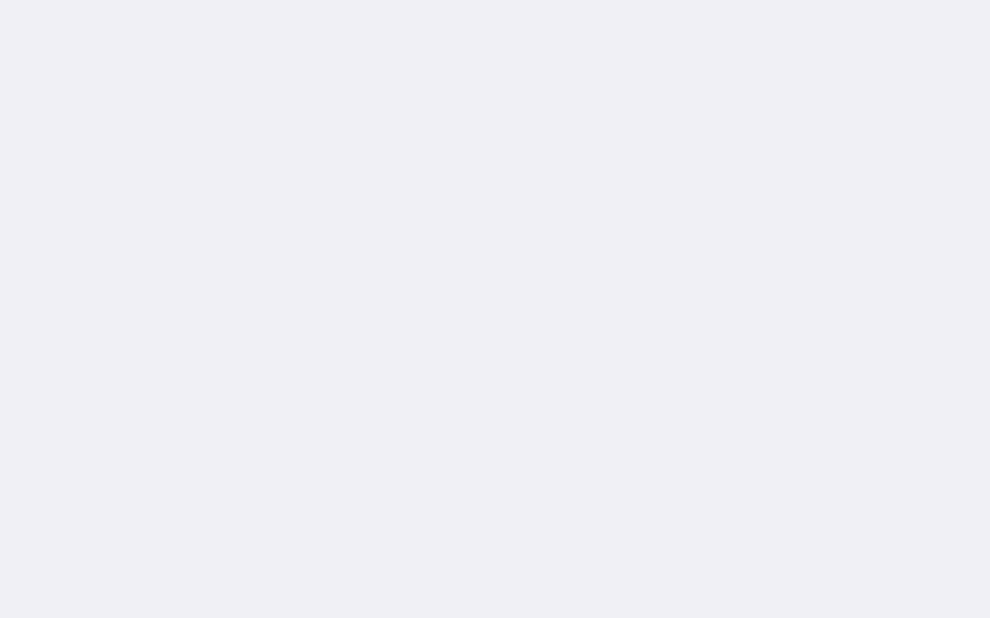
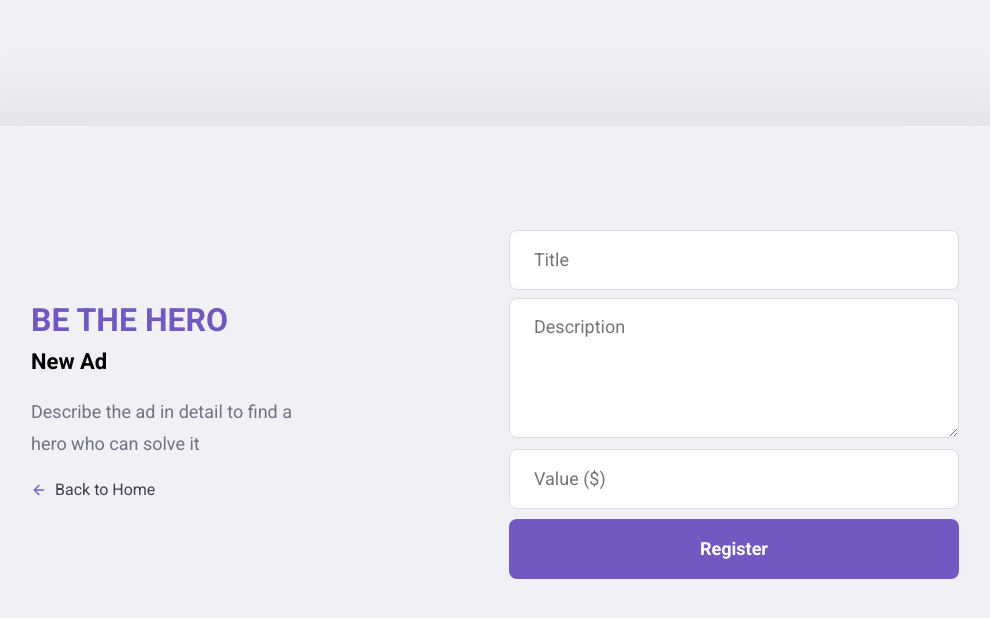
Before and after one commit to LucasGuerraCavalcante/bethehero-react-project, a React (Create React App) app in the folder frontend/: page /incidents/new in a window 1280 px wide. Shown: the top 618 px of the page, without its empty margins (145-1135 px from the left). Built offline with nearby package versions, Linux system fonts and the light colour scheme.

Commit message:
new incident page done

```diff
--- a/frontend/src/global.css
+++ b/frontend/src/global.css
@@ -28,6 +28,18 @@ form input {
     border: 1px solid #dcdce6;
     border-radius: 8px;
     padding: 0 24px;
+}
+
+form textarea {
+    width: 100%;
+    resize: vertical;
+    min-height: 140px;
+    margin-top: 8px;
+    color: #333;
+    border: 1px solid #dcdce6;
+    border-radius: 8px;
+    padding: 16px 24px;
+    line-height: 24px;
 }
 
 .button {
--- /dev/null
+++ b/frontend/src/pages/NewIncident/index.js
@@ -0,0 +1,36 @@
+import React from 'react';
+
+import { Link } from 'react-router-dom';
+import { FiArrowLeft } from 'react-icons/fi';
+
+import './styles.css';
+
+export default function NewIncident() {
+    return (
+        <div className="new-incident">
+            <div className="content">
+                <section>
+                    <h1>BE THE HERO</h1>
+
+                    <h3>New Ad</h3>
+                    <p>Describe the ad in detail to find a hero who can solve it</p>
+
+                    <Link to="/profile" className="back-link">
+                        <FiArrowLeft size={16} color="#7159c1" />
+                        Back to Home
+                    </Link>
+                </section>
+
+                <form>
+                    <input placeholder="Title"></input>
+                    <textarea placeholder="Description"></textarea>
+
+                    <input placeholder="Value ($)"></input>
+
+                    <button className="button" type="submit">Register</button>
+                </form>
+            </div>
+        </div>
+
+    );
+}
--- /dev/null
+++ b/frontend/src/pages/NewIncident/styles.css
@@ -0,0 +1,51 @@
+.new-incident{
+    width: 100%;
+    max-width: 1120px;
+    height: 100vh;
+    margin: 0 auto;
+
+    display: flex;
+    align-items: center;
+    justify-content: center;
+}
+
+.new-incident .content {
+    width: 100%;
+    padding: 96px;
+    background: #f0f0f5;
+    box-shadow: 0 0 100px rgba(0, 0, 0, 0.1);
+
+    display: flex;
+    justify-content: space-between;
+    align-items: center;
+}
+
+.new-incident .content section {
+    width: 100%;
+    max-width: 300px;
+}
+
+.new-incident .content section h1 {
+    font-size: 32px;
+    margin-bottom: 10px;
+}
+
+.new-incident .content section h3 {
+    font-size: 22px;
+    margin-bottom: 22px;
+}
+
+.new-incident .content section p {
+    font-size: 18px;
+    color: #737380;
+    line-height: 32px;
+}
+
+.new-incident .content form {
+    width: 100%;
+    max-width: 450px;
+}
+
+.new-incident .content form input {
+    margin-top: 8px;
+}
--- a/frontend/src/pages/Register/index.js
+++ b/frontend/src/pages/Register/index.js
@@ -1,4 +1,5 @@
 import React from 'react';
+
 import { Link } from 'react-router-dom';
 import { FiArrowLeft } from 'react-icons/fi';
 
--- a/frontend/src/routes.js
+++ b/frontend/src/routes.js
@@ -4,6 +4,7 @@ import { BrowserRouter, Route, Switch } from 'react-router-dom';
 import Logon from './pages/Logon';
 import Register from './pages/Register';
 import Profile from './pages/Profile';
+import NewIncident from './pages/NewIncident';
 
 export default function Routes() {
 
@@ -13,6 +14,7 @@ export default function Routes() {
                 <Route path="/" exact component={Logon} />
                 <Route path="/register" component={Register} />
                 <Route path="/profile" component={Profile} />
+                <Route path="/incidents/new" component={NewIncident} />
             </Switch>
         </BrowserRouter>
     );
```
